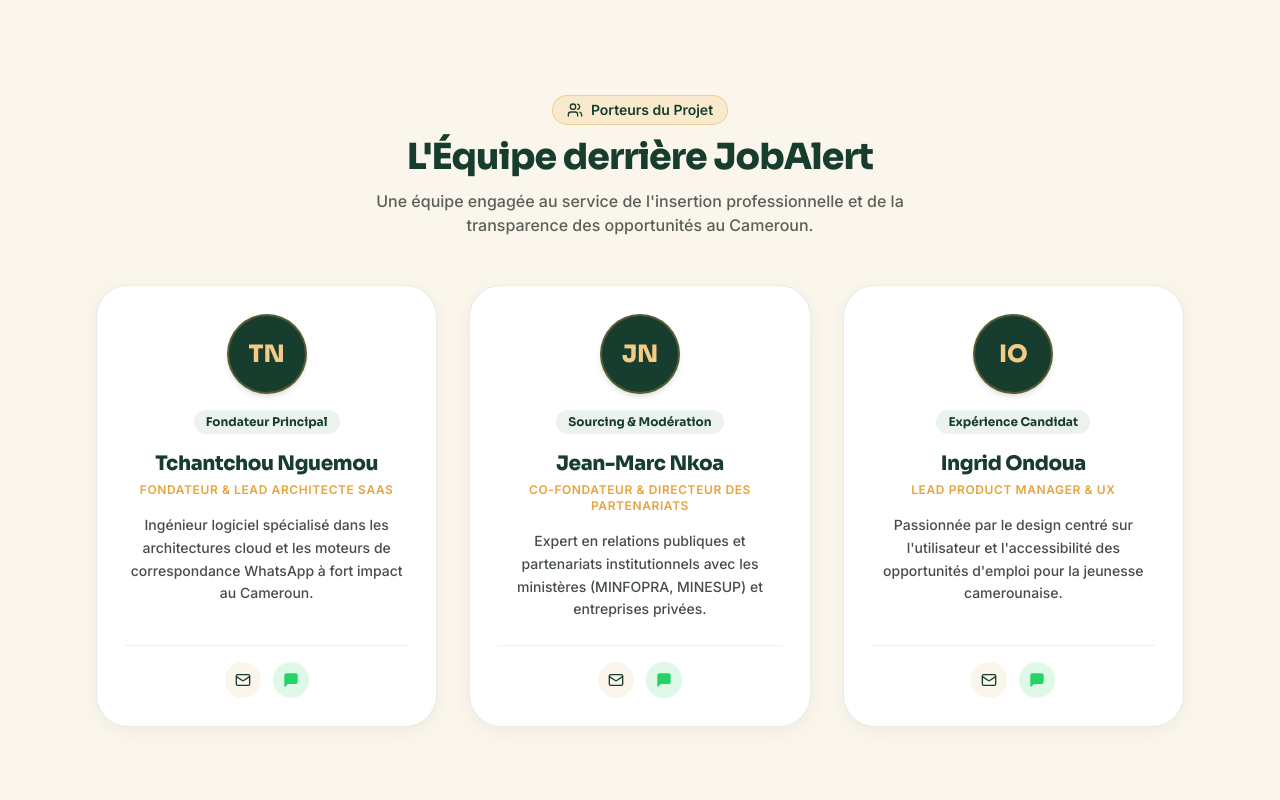
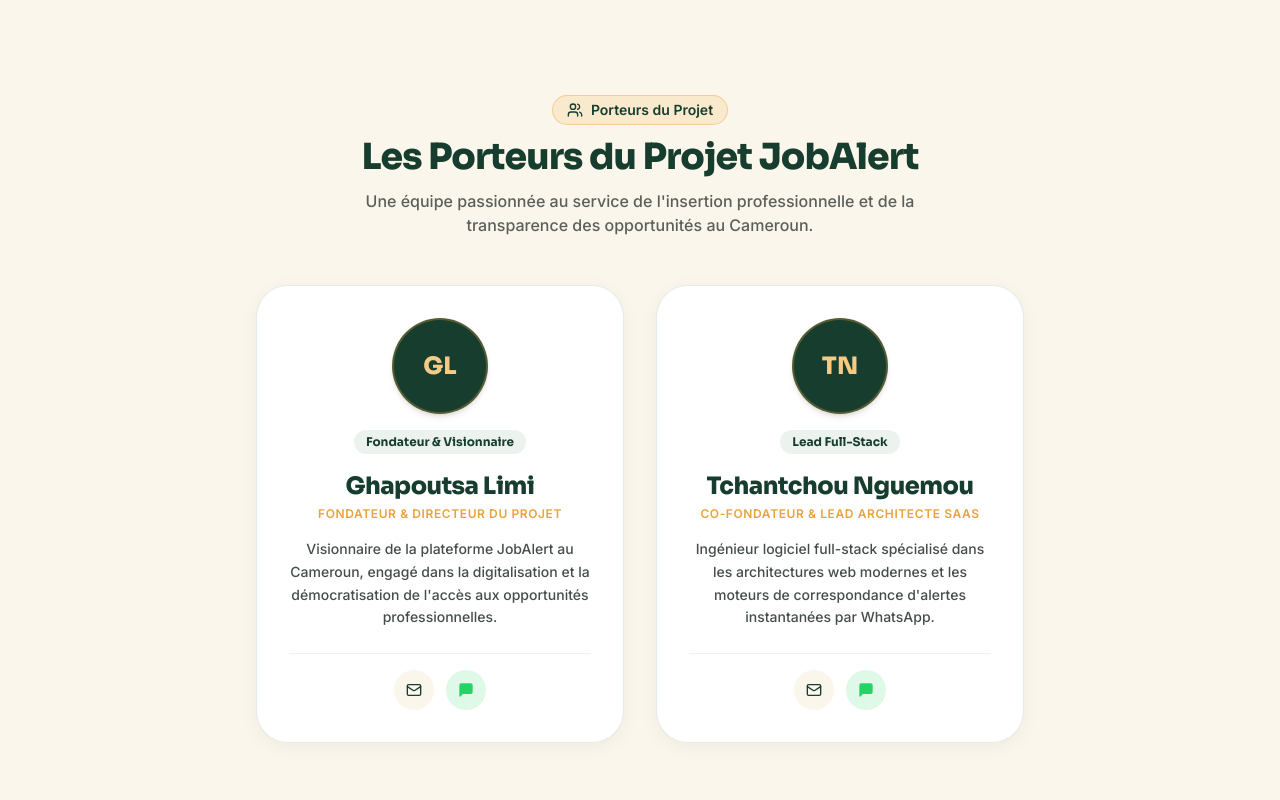
Before and after one commit to saasmyproject-limi/JobAlert, a React (Vite) app: page / in a window 1280 px wide. Shown: the part 2400-3200 px from the top of the page. Built offline with nearby package versions, Linux system fonts and the light colour scheme; no server answers.

Commit message:
fix: update project leads to Ghapoutsa Limi and Tchantchou Nguemou

```diff
--- a/src/components/Footer.tsx
+++ b/src/components/Footer.tsx
@@ -70,21 +70,17 @@
             </h4>
             <ul className="space-y-2 text-xs font-medium text-creme/80">
               <li className="flex flex-col">
-                <span className="font-bold text-creme">Tchantchou Nguemou</span>
-                <span className="text-[11px] text-creme/60">Fondateur & Lead Architecte SaaS</span>
+                <span className="font-bold text-creme">Ghapoutsa Limi</span>
+                <span className="text-[11px] text-creme/60">Fondateur & Directeur du Projet</span>
               </li>
               <li className="flex flex-col">
-                <span className="font-bold text-creme">Jean-Marc Nkoa</span>
-                <span className="text-[11px] text-creme/60">Partenariats & Modération</span>
-              </li>
-              <li className="flex flex-col">
-                <span className="font-bold text-creme">Ingrid Ondoua</span>
-                <span className="text-[11px] text-creme/60">UX & Expérience Candidat</span>
+                <span className="font-bold text-creme">Tchantchou Nguemou</span>
+                <span className="text-[11px] text-creme/60">Co-Fondateur & Lead Architecte</span>
               </li>
             </ul>
           </div>
 
-          {/* Col 4: Couverture & Contact */}
+          {/* Col 4: Bureaux & Contact */}
           <div className="space-y-3">
             <h4 className="font-sora font-extrabold text-or-clair text-xs uppercase tracking-wider">
               Bureaux & Contact
@@ -122,7 +118,7 @@
           <div className="flex items-center gap-1">
             <span>Conçu avec</span>
             <Heart className="w-3.5 h-3.5 text-red-400 fill-red-400 inline" />
-            <span>par l'équipe JobAlert Cameroun</span>
+            <span>par Ghapoutsa Limi & Tchantchou Nguemou</span>
           </div>
         </div>
 
--- a/src/components/TeamSection.tsx
+++ b/src/components/TeamSection.tsx
@@ -1,5 +1,5 @@
 import React from 'react';
-import { Users, Linkedin, Mail, Award, MessageSquare } from 'lucide-react';
+import { Users, Mail, MessageSquare } from 'lucide-react';
 
 interface TeamMember {
   name: string;
@@ -11,31 +11,24 @@
 
 const TEAM_MEMBERS: TeamMember[] = [
   {
-    name: "Tchantchou Nguemou",
-    role: "Fondateur & Lead Architecte SaaS",
-    bio: "Ingénieur logiciel spécialisé dans les architectures cloud et les moteurs de correspondance WhatsApp à fort impact au Cameroun.",
-    avatar: "TN",
-    badge: "Fondateur Principal"
+    name: "Ghapoutsa Limi",
+    role: "Fondateur & Directeur du Projet",
+    bio: "Visionnaire de la plateforme JobAlert au Cameroun, engagé dans la digitalisation et la démocratisation de l'accès aux opportunités professionnelles.",
+    avatar: "GL",
+    badge: "Fondateur & Visionnaire"
   },
   {
-    name: "Jean-Marc Nkoa",
-    role: "Co-Fondateur & Directeur des Partenariats",
-    bio: "Expert en relations publiques et partenariats institutionnels avec les ministères (MINFOPRA, MINESUP) et entreprises privées.",
-    avatar: "JN",
-    badge: "Sourcing & Modération"
-  },
-  {
-    name: "Ingrid Ondoua",
-    role: "Lead Product Manager & UX",
-    bio: "Passionnée par le design centré sur l'utilisateur et l'accessibilité des opportunités d'emploi pour la jeunesse camerounaise.",
-    avatar: "IO",
-    badge: "Expérience Candidat"
+    name: "Tchantchou Nguemou",
+    role: "Co-Fondateur & Lead Architecte SaaS",
+    bio: "Ingénieur logiciel full-stack spécialisé dans les architectures web modernes et les moteurs de correspondance d'alertes instantanées par WhatsApp.",
+    avatar: "TN",
+    badge: "Lead Full-Stack"
   }
 ];
 
 export const TeamSection: React.FC = () => {
   return (
-    <section id="equipe" className="py-20 px-4 sm:px-6 lg:px-8 max-w-6xl mx-auto space-y-12">
+    <section id="equipe" className="py-20 px-4 sm:px-6 lg:px-8 max-w-5xl mx-auto space-y-12">
       {/* Header */}
       <div className="text-center space-y-3">
         <div className="inline-flex items-center gap-2 px-3.5 py-1 rounded-full bg-or-clair/30 border border-or-ambre/40 text-vert-profond text-xs sm:text-sm font-bold">
@@ -44,23 +37,23 @@
         </div>
 
         <h2 className="text-3xl sm:text-4xl font-sora font-extrabold text-vert-profond tracking-tight">
-          L'Équipe derrière JobAlert
+          Les Porteurs du Projet JobAlert
         </h2>
         <p className="text-base text-encre/70 max-w-xl mx-auto font-medium">
-          Une équipe engagée au service de l'insertion professionnelle et de la transparence des opportunités au Cameroun.
+          Une équipe passionnée au service de l'insertion professionnelle et de la transparence des opportunités au Cameroun.
         </p>
       </div>
 
-      {/* Team Cards Grid */}
-      <div className="grid grid-cols-1 md:grid-cols-3 gap-8">
+      {/* Team Cards Grid (2 founders) */}
+      <div className="grid grid-cols-1 md:grid-cols-2 gap-8 max-w-3xl mx-auto">
         {TEAM_MEMBERS.map((member, idx) => (
           <div
             key={idx}
-            className="bg-white rounded-[32px] p-7 border border-sauge/40 shadow-subtle hover:shadow-card hover:-translate-y-1 transition-all duration-300 flex flex-col justify-between space-y-6 text-center group"
+            className="bg-white rounded-[32px] p-8 border border-sauge/40 shadow-subtle hover:shadow-card hover:-translate-y-1 transition-all duration-300 flex flex-col justify-between space-y-6 text-center group"
           >
             <div className="space-y-4">
               {/* Avatar circle */}
-              <div className="w-20 h-20 rounded-full bg-vert-profond text-or-clair font-sora font-extrabold text-2xl flex items-center justify-center mx-auto shadow-md border-2 border-or-ambre/30 group-hover:scale-105 transition-transform">
+              <div className="w-24 h-24 rounded-full bg-vert-profond text-or-clair font-sora font-extrabold text-2xl flex items-center justify-center mx-auto shadow-md border-2 border-or-ambre/30 group-hover:scale-105 transition-transform">
                 {member.avatar}
               </div>
 
@@ -71,7 +64,7 @@
 
               {/* Name & Role */}
               <div className="space-y-1">
-                <h3 className="text-xl font-sora font-extrabold text-vert-profond">
+                <h3 className="text-2xl font-sora font-extrabold text-vert-profond">
                   {member.name}
                 </h3>
                 <p className="text-xs font-bold text-or-ambre uppercase tracking-wider">
@@ -89,7 +82,7 @@
             <div className="pt-4 border-t border-sauge/30 flex items-center justify-center gap-3">
               <a
                 href={`mailto:contact@jobalert.cm?subject=Contact%20pour%20${encodeURIComponent(member.name)}`}
-                className="p-2.5 rounded-full bg-creme hover:bg-sauge/30 text-vert-profond transition-all"
+                className="p-3 rounded-full bg-creme hover:bg-sauge/30 text-vert-profond transition-all"
                 title={`Contacter ${member.name}`}
               >
                 <Mail className="w-4 h-4" />
@@ -98,7 +91,7 @@
                 href="https://wa.me/237699631950"
                 target="_blank"
                 rel="noopener noreferrer"
-                className="p-2.5 rounded-full bg-whatsapp/15 text-whatsapp hover:bg-whatsapp/25 transition-all"
+                className="p-3 rounded-full bg-whatsapp/15 text-whatsapp hover:bg-whatsapp/25 transition-all"
                 title="WhatsApp Direct"
               >
                 <MessageSquare className="w-4 h-4 fill-whatsapp" />
```
Also changed, not shown: 1 other file (tests, documents, lock files or other folders).
